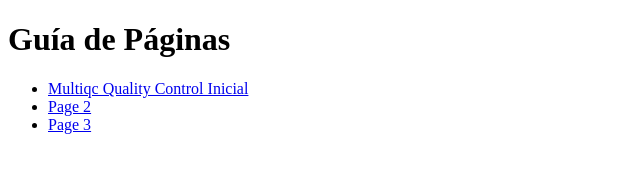
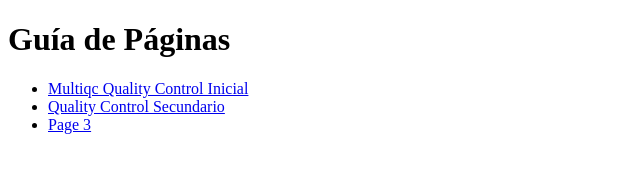
Before and after one commit to jdiazp00/RNASEQ_ElenaMartin_Final, a plain HTML site: page index.html in a window 1280 px wide. Shown: the whole page, without its empty margins (0-640 px from the left). Drawn offline with Linux system fonts and the light colour scheme.

Commit message:
Quality Control Secundario

```diff
--- a/index.html
+++ b/index.html
@@ -9,7 +9,7 @@
   <h1>Guía de Páginas</h1>
   <ul>
     <li><a href="/RNASEQ_ElenaMartin_Final/multiqc_report.html" target="content-frame">Multiqc Quality Control Inicial</a></li>
-    <li><a href="page2.html" target="content-frame">Page 2</a></li>
+    <li><a href="/RNASEQ_ElenaMartin_Final/QualityControl_ElenaMartin.html" target="content-frame">Quality Control Secundario</a></li>
     <li><a href="page3.html" target="content-frame">Page 3</a></li>
   </ul>
   <iframe name="content-frame" style="width:100%; height:500px; border:none;"></iframe>
```
